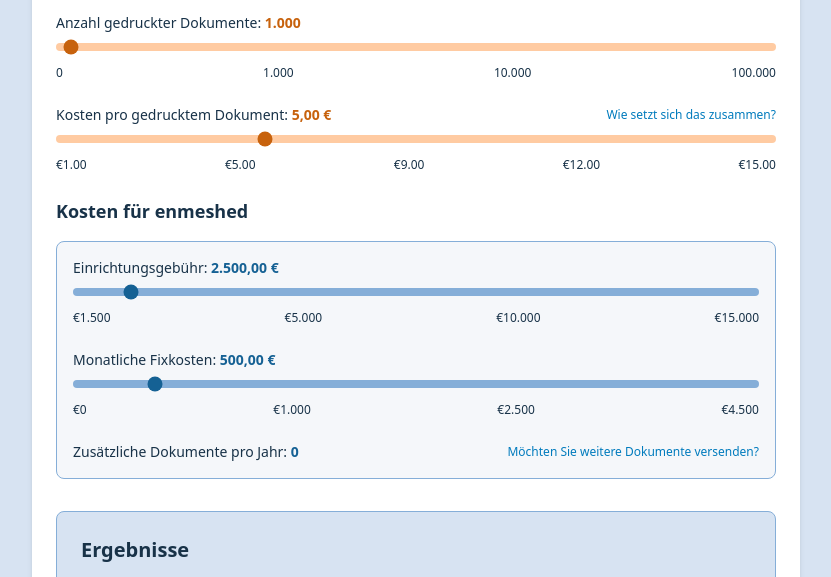
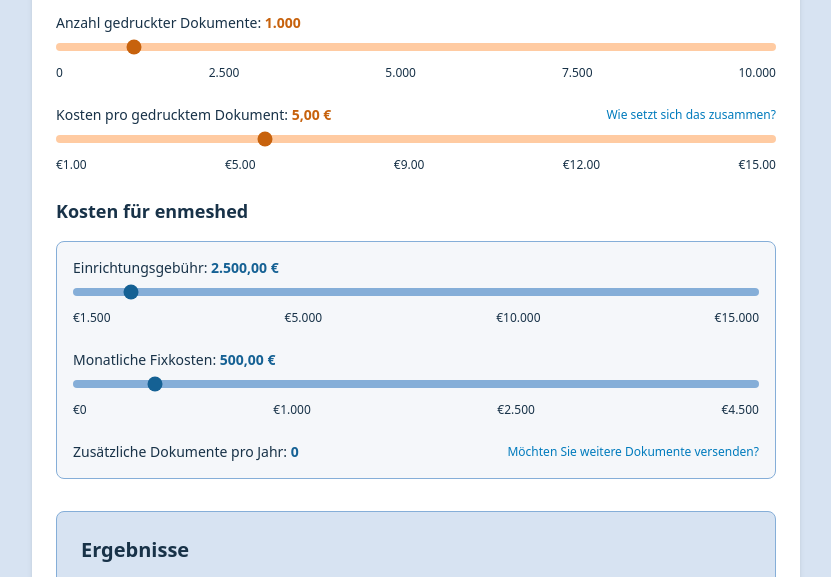
Before and after one commit to fatschi/fatschi.github.io, a website: page calculator_versicherungen.html in a window 1280 px wide. Shown: the part 147-724 px from the top of the page, without its empty margins (224-1055 px from the left). Drawn offline with nearby package versions, Linux system fonts and the light colour scheme.

Commit message:
scala fix

```diff
--- a/calculator_versicherungen.html
+++ b/calculator_versicherungen.html
@@ -42,7 +42,7 @@
             Kosten für postalischen Prozess
           </h3>
           <div class="grid grid-cols-1 gap-6">
-            <!-- Document count slider starting at 0 -->
+            <!-- Document count slider 0..10,000 -->
             <div class="space-y-2">
               <div class="flex justify-between">
                 <label for="employeeCount" class="block text-sm font-medium text-secondary">
@@ -61,9 +61,10 @@
               />
               <div class="flex justify-between text-xs text-secondary">
                 <span>0</span>
-                <span>1.000</span>
+                <span>2.500</span>
+                <span>5.000</span>
+                <span>7.500</span>
                 <span>10.000</span>
-                <span>100.000</span>
               </div>
             </div>
 
@@ -194,7 +195,6 @@
                       <label for="monthlyFee" class="block text-sm font-medium text-secondary">
                         Monatliche Fixkosten:
                         <span class="font-bold text-dark-blue">{{ formatCurrency(monthlyFee) }}</span>
-                        <span class="text-xs text-secondary"></span>
                       </label>
                     </div>
                     <input
@@ -280,7 +280,6 @@
           <h2 class="text-xl font-semibold mb-4 text-secondary">Ergebnisse</h2>
 
           <div class="grid grid-cols-1 md:grid-cols-2 gap-6 mb-6">
-            <!-- Manual Costs -->
             <div class="bg-white p-4 rounded-lg border border-medium-blue">
               <h3 class="font-medium text-secondary mb-2">Manuelle Kosten (12 Monate)</h3>
               <p class="text-3xl font-bold text-accent">
@@ -291,7 +290,6 @@
               </p>
             </div>
 
-            <!-- Solution Costs -->
             <div class="bg-white p-4 rounded-lg border border-medium-blue">
               <h3 class="font-medium text-secondary mb-2">Kosten mit enmeshed (12 Monate)</h3>
               <p class="text-3xl font-bold text-primary">
@@ -308,7 +306,6 @@
             </div>
           </div>
 
-          <!-- Savings -->
           <div class="bg-white p-4 rounded-lg border border-accent">
             <h3 class="font-medium text-secondary mb-2">Ihre Einsparungen</h3>
             <p class="text-3xl font-bold text-primary">
@@ -343,9 +340,9 @@
       createApp({
         setup() {
           // State
-          const sliderValue = ref(100);     // 0..10000 -> 0..100000 Doks
-          const employeeCount = ref(1000);  // jetzt: "Anzahl gedruckter Dokumente"
-          const additionalDocuments = ref(0); // absolute Anzahl pro Jahr
+          const sliderValue = ref(1000);      // 0..10000
+          const employeeCount = ref(1000);    // 1:1 zum Slider
+          const additionalDocuments = ref(0);
           const manualCost = ref(5.0);
           const setupFee = ref(2500);
           const monthlyFee = ref(500);
@@ -353,9 +350,9 @@
           const showCostBreakdown = ref(false);
           const showDocumentOptions = ref(false);
 
-          // Linear mapping: 0..10000 -> 0..100000
+          // Linear mapping: 0..10,000 -> 0..10,000
           const updateEmployeeCount = () => {
-            employeeCount.value = Math.round(sliderValue.value * 10);
+            employeeCount.value = Math.round(sliderValue.value);
           };
 
           const formattedEmployeeCount = computed(() => {
@@ -375,7 +372,6 @@
             return totalDocumentsPerYear.value * manualCost.value;
           });
 
-          // Now additional documents are absolute per year (not per Mitarbeiter)
           const additionalDocumentsCost = computed(() => {
             return additionalDocuments.value * solutionCostPerDocument.value;
           });
@@ -448,7 +444,7 @@
             updateBreakdownFromManualCost();
           });
 
-          // Initialize
+          // Init
           updateEmployeeCount();
 
           return {
```
